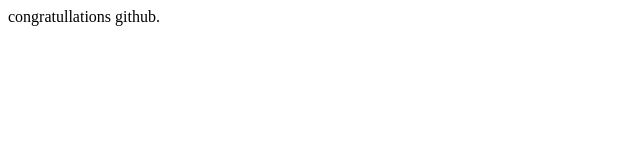
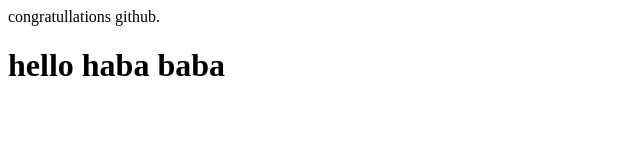
Before and after one commit to mhzobaer26/repository-sample-of-github, a plain HTML site: page index.html in a window 1280 px wide. Shown: the whole page, without its empty margins (0-640 px from the left). Drawn offline with Linux system fonts and the light colour scheme.

Commit message:
added index

```diff
--- a/index.html
+++ b/index.html
@@ -7,5 +7,6 @@
 </head>
 <body>
     congratullations github.
+    <h1>hello haba baba </h1>
 </body>
 </html>
```
